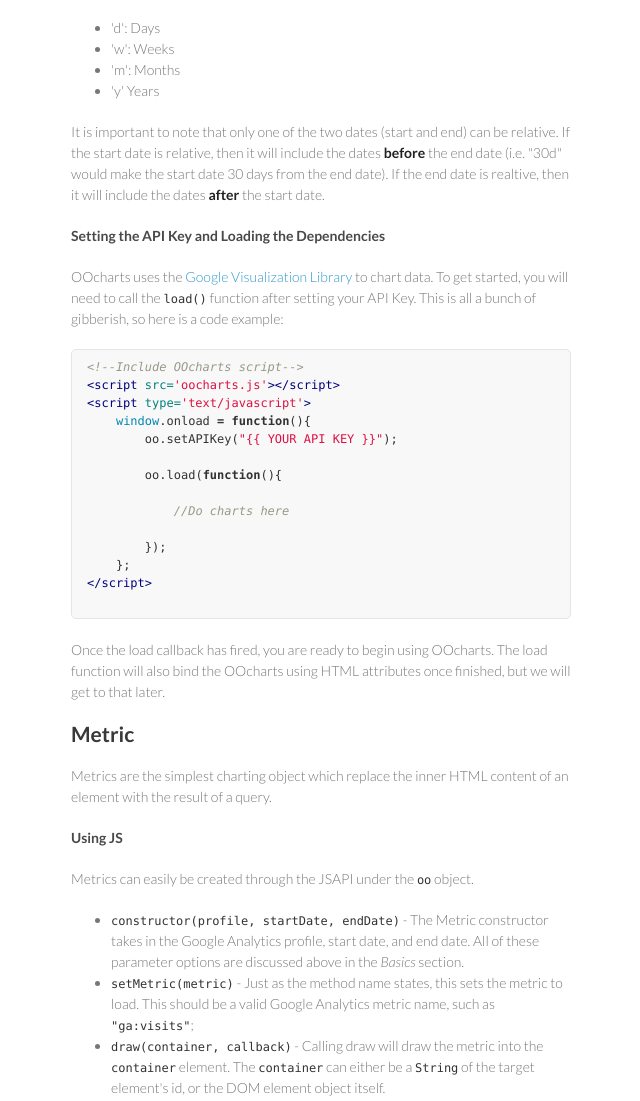
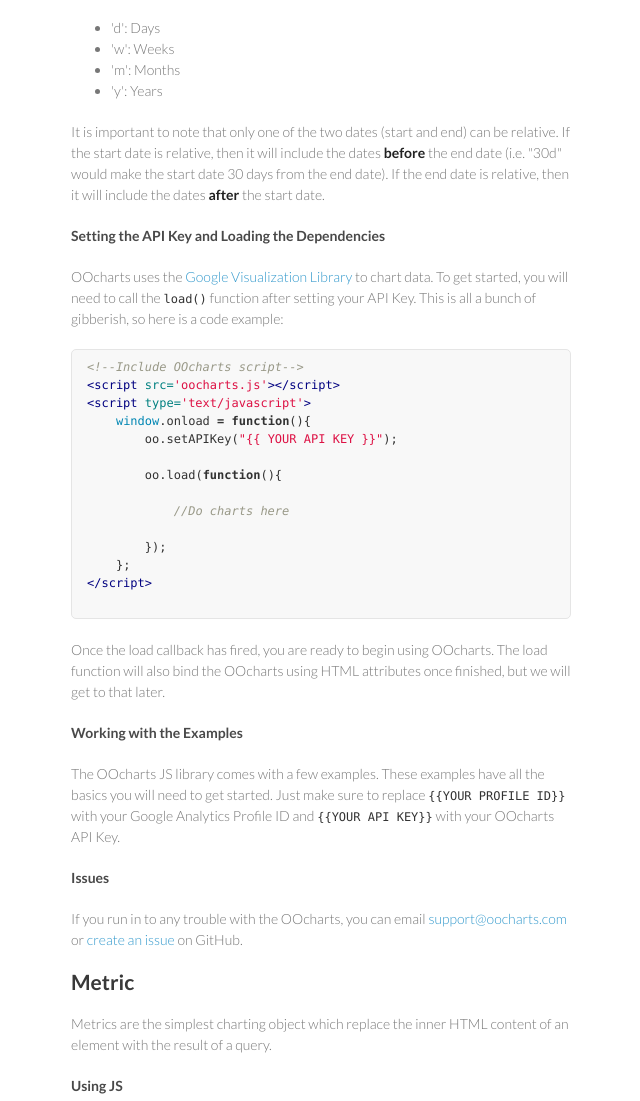
Before and after one commit to tshaddix/oocharts-js, a plain HTML site: page index.html in a window 1280 px wide. Shown: the part 1504-2605 px from the top of the page, without its empty margins (499-1139 px from the left). Drawn offline with Linux system fonts and the light colour scheme.

Commit message:
Create gh-pages branch via GitHub

```diff
--- a/index.html
+++ b/index.html
@@ -92,8 +92,8 @@
 <li>'d': Days</li>
 <li>'w': Weeks</li>
 <li>'m': Months</li>
-<li>'y' Years</li>
-</ul><p>It is important to note that only one of the two dates (start and end) can be relative. If the start date is relative, then it will include the dates <strong>before</strong> the end date (i.e. "30d" would make the start date 30 days from the end date). If the end date is realtive, then it will include the dates <strong>after</strong> the start date.</p>
+<li>'y': Years</li>
+</ul><p>It is important to note that only one of the two dates (start and end) can be relative. If the start date is relative, then it will include the dates <strong>before</strong> the end date (i.e. "30d" would make the start date 30 days from the end date). If the end date is relative, then it will include the dates <strong>after</strong> the start date.</p>
 
 <h4>
 <a name="setting-the-api-key-and-loading-the-dependencies" class="anchor" href="#setting-the-api-key-and-loading-the-dependencies"><span class="octicon octicon-link"></span></a>Setting the API Key and Loading the Dependencies</h4>
@@ -118,6 +118,16 @@
 </pre></div>
 
 <p>Once the load callback has fired, you are ready to begin using OOcharts. The load function will also bind the OOcharts using HTML attributes once finished, but we will get to that later.</p>
+
+<h4>
+<a name="working-with-the-examples" class="anchor" href="#working-with-the-examples"><span class="octicon octicon-link"></span></a>Working with the Examples</h4>
+
+<p>The OOcharts JS library comes with a few examples. These examples have all the basics you will need to get started. Just make sure to replace <code>{{YOUR PROFILE ID}}</code> with your Google Analytics Profile ID and <code>{{YOUR API KEY}}</code> with your OOcharts API Key.</p>
+
+<h4>
+<a name="issues" class="anchor" href="#issues"><span class="octicon octicon-link"></span></a>Issues</h4>
+
+<p>If you run in to any trouble with the OOcharts, you can email <a href="mailto:support@oocharts.com">support@oocharts.com</a> or <a href="https://github.com/OOcharts/js/issues">create an issue</a> on GitHub.</p>
 
 <h2>
 <a name="metric" class="anchor" href="#metric"><span class="octicon octicon-link"></span></a>Metric</h2>
@@ -674,6 +684,16 @@
       </footer>
     </div>
     <script src="javascripts/scale.fix.js"></script>
+              <script type="text/javascript">
+            var gaJsHost = (("https:" == document.location.protocol) ? "https://ssl." : "http://www.");
+            document.write(unescape("%3Cscript src='" + gaJsHost + "google-analytics.com/ga.js' type='text/javascript'%3E%3C/script%3E"));
+          </script>
+          <script type="text/javascript">
+            try {
+              var pageTracker = _gat._getTracker("UA-40595300-1");
+            pageTracker._trackPageview();
+            } catch(err) {}
+          </script>
 
   </body>
 </html>
```
Also changed, not shown: params.json (+1 -1 lines).
